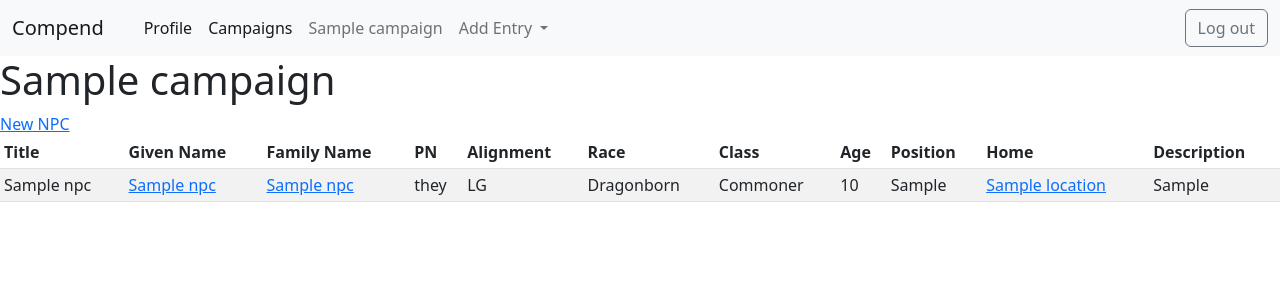
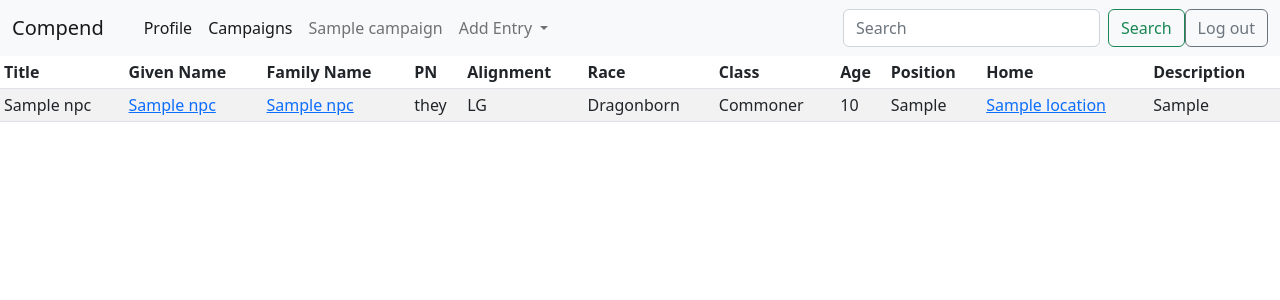
Before and after one commit to sammark1/Compend, a Django app: page /campaign/1/npc/ in a window 1280 px wide. Shown: the top 300 px of the page. Run offline with Django 4.2, Linux system fonts and the light colour scheme; tables that the repository leaves empty hold one stand-in row (values such as "Sample post").

Commit message:
added search functionality

```diff
--- a/main_app/templates/header.html
+++ b/main_app/templates/header.html
@@ -23,13 +23,17 @@
               Add Entry
             </a>
             <ul class="dropdown-menu" aria-labelledby="navbarDropdown">
-              <li><a class="dropdown-item" href="/npc/create">New NPC</a></li>
+              <li><a class="dropdown-item" href="{% url 'NPC_Create' campaign.pk%}">New NPC</a></li>
               <li><a class="dropdown-item" href="#">Another action</a></li>
               <li><hr class="dropdown-divider"></li>
               <li><a class="dropdown-item" href="#">Something else here</a></li>
             </ul>
           </li>
         </ul>
+        <form class="d-flex" role="search">
+            <input class="form-control me-2" name = "search" type="search" placeholder="Search" aria-label="Search">
+            <button class="btn btn-outline-success" type="submit">Search</button>
+        </form>
         <form class="d-flex" method="get" action="/logout">
           <button class="btn btn-outline-secondary" type="submit">Log out</button>
         </form>
--- a/main_app/templates/npc_list.html
+++ b/main_app/templates/npc_list.html
@@ -5,7 +5,6 @@
 {% endblock %}
 
 {% block body %}
-<h1>{{campaign.name}}</h1> <a href="{% url 'NPC_Create' campaign.pk%}">New NPC</a>
     <div class="table-responsive">
         <table class="table table-striped table-sm">
             <thead>
--- a/main_app/urls.py
+++ b/main_app/urls.py
@@ -14,7 +14,7 @@ urlpatterns = [
     path('campaign/<int:pk>', views.Campaign_Show.as_view(), name="Campaign_Show"),
     path('campaign/<int:pk>/update', views.Campaign_Update.as_view(), name="Campaign_Update"),
     path('campaign/<int:pk>/delete', views.Campaign_Delete.as_view(), name="Campaign_Delete"),
-    path('campaign/<int:pk>/npc/', views.NPC_List, name="NPC_List"),
+    path('campaign/<int:pk>/npc/', views.NPC_List.as_view(), name="NPC_List"),
     path('campaign/<int:pk>/npc/create/', views.NPC_Create.as_view(), name="NPC_Create"),
     path('npc/<int:pk>', views.NPC_Show.as_view(), name="NPC_Show"),
     path('npc/<int:pk>/update', views.NPC_Update.as_view(), name="NPC_Update"),
--- a/main_app/views.py
+++ b/main_app/views.py
@@ -5,6 +5,7 @@ from django.contrib import messages
 from django.views.generic.base import TemplateView
 from django.views.generic import DetailView
 from django.views.generic.edit import CreateView, UpdateView, DeleteView
+from django.db.models import Q
 from django.contrib.auth.models import User
 from django.urls import reverse
 from .models import Campaign, NPC, Location
@@ -125,10 +126,20 @@ class Campaign_Delete(DeleteView):
 
 #SECTION NPC VIEWS
 
-def NPC_List(request, pk):
-    campaign = Campaign.objects.get(pk=pk)
-    npcs = NPC.objects.filter(campaign=campaign.id)
-    return render(request, 'npc_list.html', {'campaign':campaign, 'npcs':npcs})
+class NPC_List(TemplateView):
+    template_name='npc_list.html'
+
+    def get_context_data(self, **kwargs):
+        context = super().get_context_data(**kwargs)
+        search = self.request.GET.get('search')
+        context["campaign"] = Campaign.objects.get(pk=self.kwargs['pk'])
+        if search != None:
+            context["npcs"] = NPC.objects.filter(
+                Q(given_name__icontains=search) | Q(family_name__icontains=search),
+                campaign=context['campaign'])
+        else:
+            context["npcs"] = NPC.objects.filter(campaign=context['campaign'])
+        return context
 
 class NPC_Create(CreateView):
     model = NPC
```
